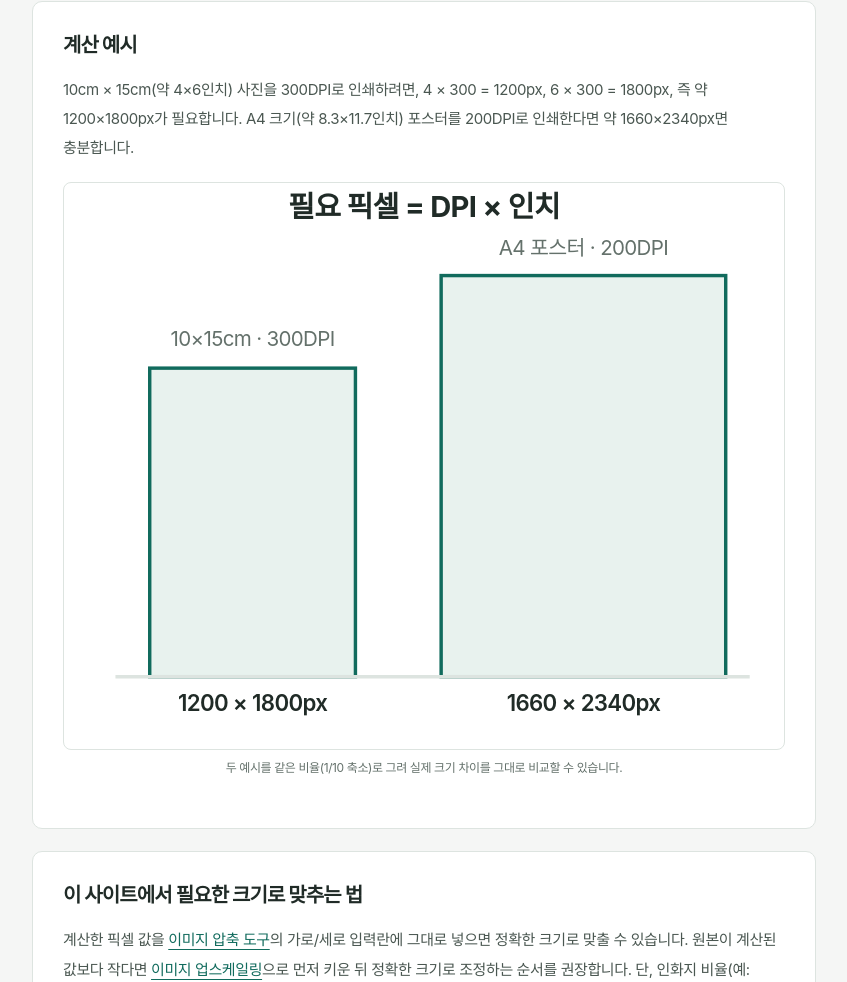
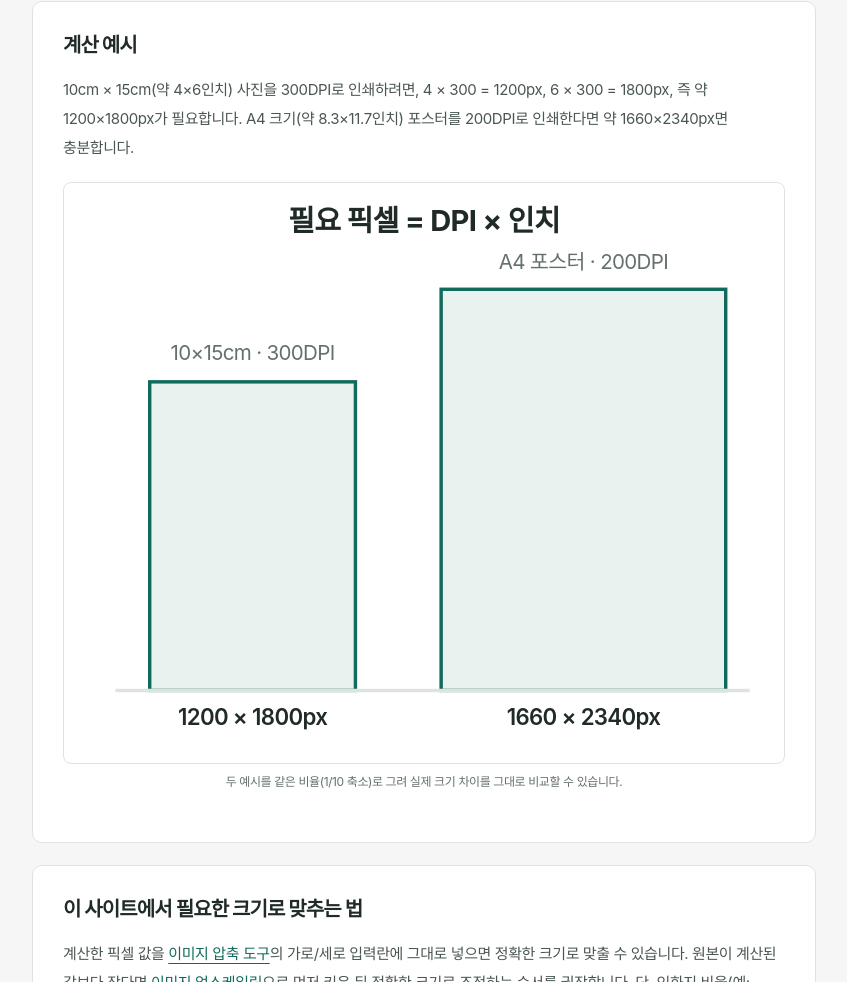
Before and after one commit to nwb010118/image-toolbox, a plain HTML site: page print-resolution-dpi-guide.html in a window 1280 px wide. Shown: the part 809-1791 px from the top of the page, without its empty margins (216-1063 px from the left). Drawn offline with Linux system fonts and the light colour scheme.

Commit message:
Fix thin top margin in print-resolution-dpi-guide.html DPI diagram
Co-Authored-By: Claude Sonnet 5 <noreply@anthropic.com>

```diff
--- a/print-resolution-dpi-guide.html
+++ b/print-resolution-dpi-guide.html
@@ -61,7 +61,7 @@
       <h2>계산 예시</h2>
       <p>10cm × 15cm(약 4×6인치) 사진을 300DPI로 인쇄하려면, 4 × 300 = 1200px, 6 × 300 = 1800px, 즉 약 1200×1800px가 필요합니다. A4 크기(약 8.3×11.7인치) 포스터를 200DPI로 인쇄한다면 약 1660×2340px면 충분합니다.</p>
       <figure class="guide-image">
-        <svg viewBox="0 0 420 330" role="img" aria-labelledby="dpiChartTitle dpiChartDesc" xmlns="http://www.w3.org/2000/svg">
+        <svg viewBox="0 -8 420 338" role="img" aria-labelledby="dpiChartTitle dpiChartDesc" xmlns="http://www.w3.org/2000/svg">
           <title id="dpiChartTitle">DPI 계산 공식과 예시 두 가지</title>
           <desc id="dpiChartDesc">필요 픽셀 계산 공식과 실제 비율로 비교한 두 예시: 10×15cm 300DPI는 1200×1800픽셀, A4 포스터 200DPI는 1660×2340픽셀</desc>
           <text x="210" y="20" text-anchor="middle" font-size="17" font-weight="700" fill="var(--color-text)">필요 픽셀 = DPI × 인치</text>
```
